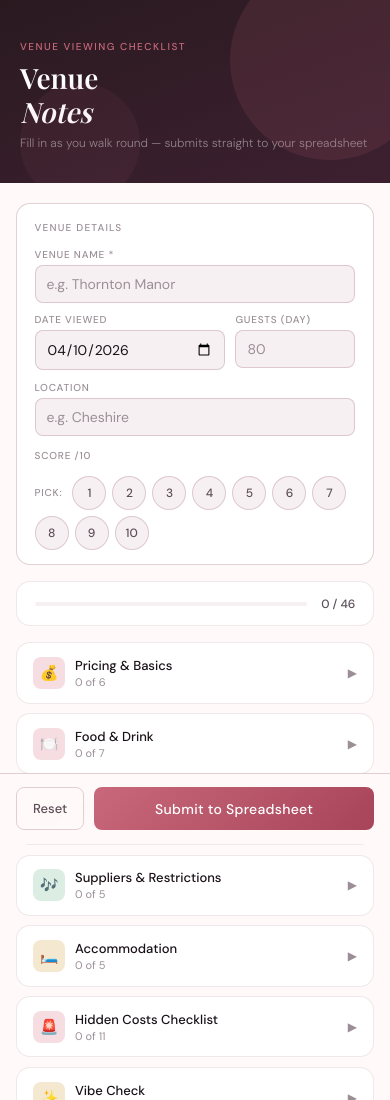
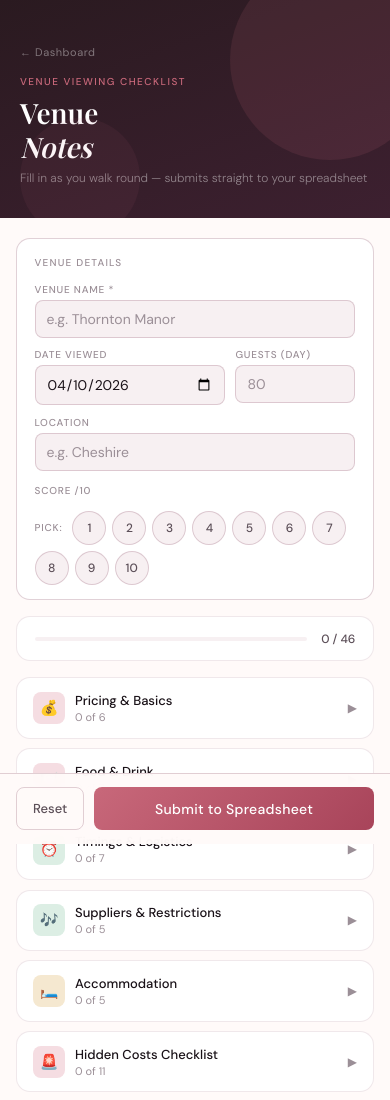
Before and after one commit to amydawber-del/Wedding, a plain HTML site: page index.html in a window 390 px wide. Shown: the top 1100 px of the page. Drawn offline with nearby package versions, Linux system fonts and the light colour scheme; a web font is replaced by a local one.

Commit message:
Update index.html
Dashboard — "Add a Venue" link appears in the sidebar under a Tools section, and as a 📋 Checklist tab in the mobile bottom nav.
Checklist — a quiet "← Dashboard" link sits at the top of the header, above the title. Subtle so it doesn't clutter the viewing experience, but easy to tap when you're done.
Just upload both to your GitHub repo to replace the existing versions — same files, same names, same folder. No other changes needed.

```diff
--- a/index.html
+++ b/index.html
@@ -481,6 +481,7 @@
 <button class="change-url" onclick="changeUrl()">⚙ Change URL</button>
 
 <div class="header">
+  <a href="venue-dashboard.html" style="display:inline-flex;align-items:center;gap:5px;font-size:11px;color:rgba(255,255,255,0.4);text-decoration:none;margin-bottom:1rem;letter-spacing:0.05em;transition:color 0.15s" onmouseover="this.style.color='rgba(255,255,255,0.8)'" onmouseout="this.style.color='rgba(255,255,255,0.4)'">← Dashboard</a>
   <div class="header-tag">Venue Viewing Checklist</div>
   <h1>Venue<br><em>Notes</em></h1>
   <p>Fill in as you walk round — submits straight to your spreadsheet</p>
```
